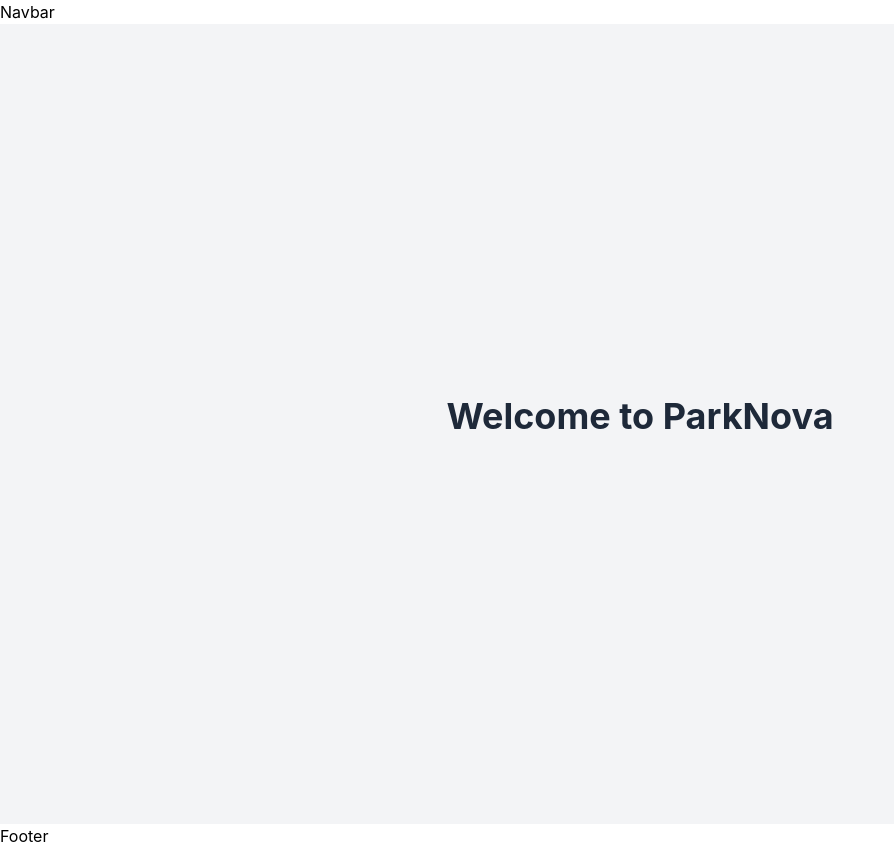
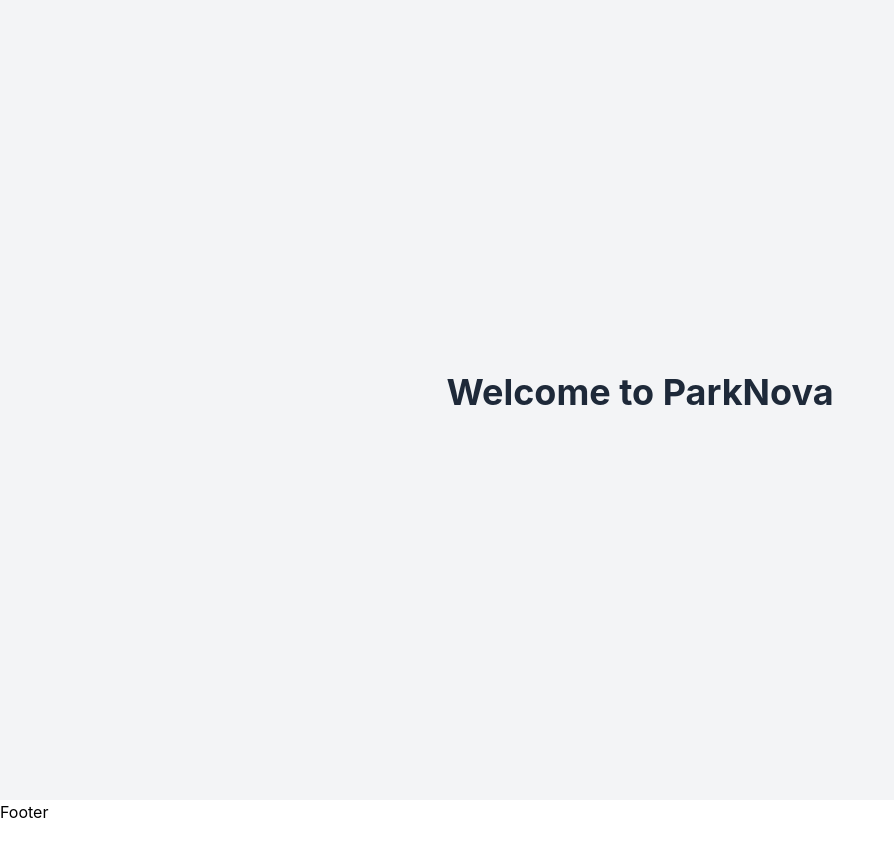
Before and after one commit to priyanshukumargupta01/ParkNova, a React (Vite) app: page / in a window 1280 px wide. Shown: the whole page, without its empty margins (0-894 px from the left). After the commit the page ends 824 px from the top, so only its background shows below. Built offline with nearby package versions, Linux system fonts and the light colour scheme.

Commit message:
updated folder

```diff
--- a/package.json
+++ b/package.json
@@ -13,6 +13,7 @@
     "@tailwindcss/vite": "^4.2.4",
     "react": "^19.2.5",
     "react-dom": "^19.2.5",
+    "react-router-dom": "^7.15.0",
     "tailwindcss": "^4.2.4"
   },
   "devDependencies": {
--- a/src/components/Navbar.jsx
+++ b/src/components/Navbar.jsx
@@ -2,7 +2,9 @@
 
 const Navbar = () => {
   return (
-    <div>Navbar</div>
+    <nav >
+
+    </nav>
   )
 }
 
```
Also changed, not shown: 1 other file (tests, documents, lock files or other folders).
